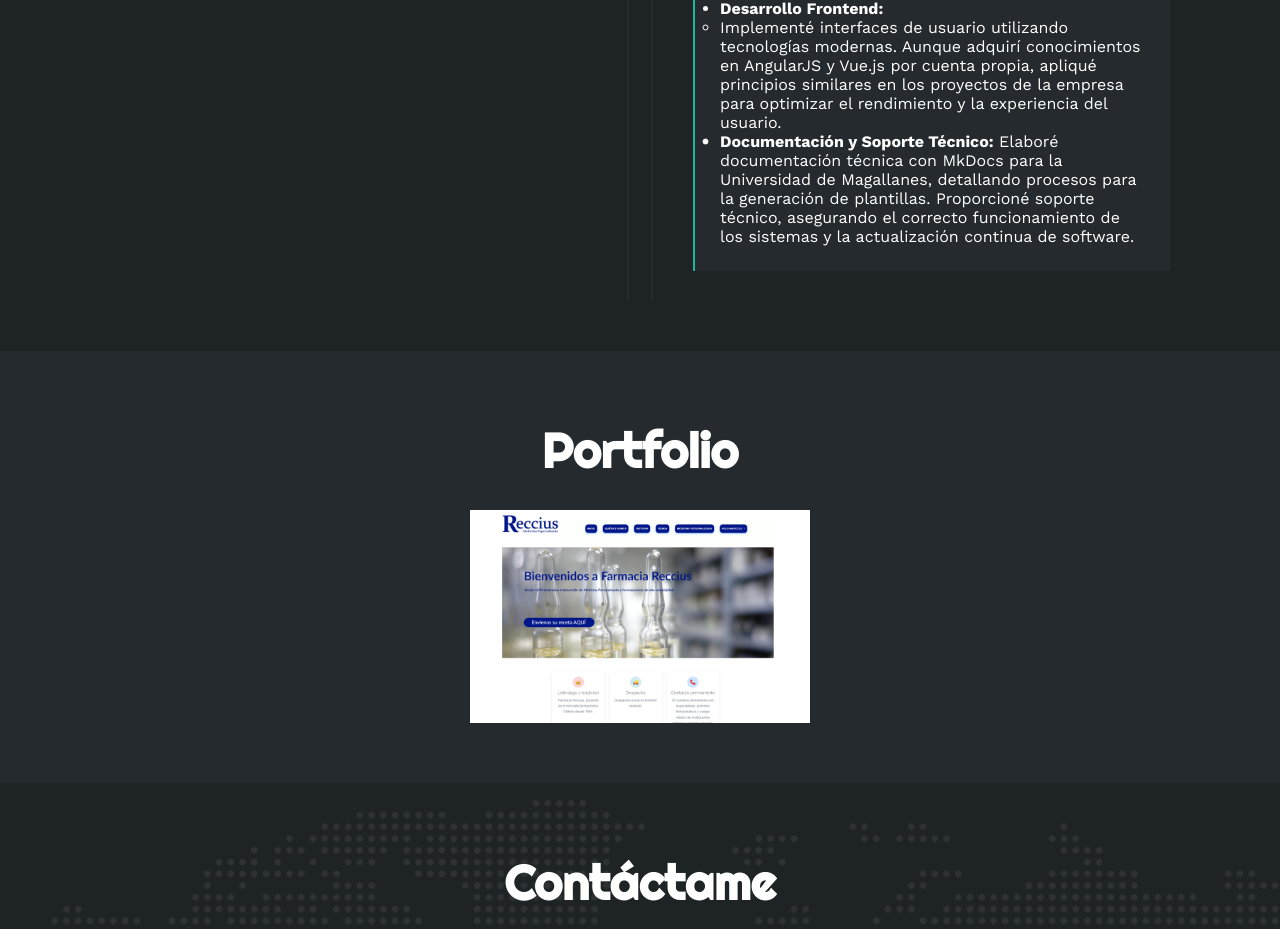
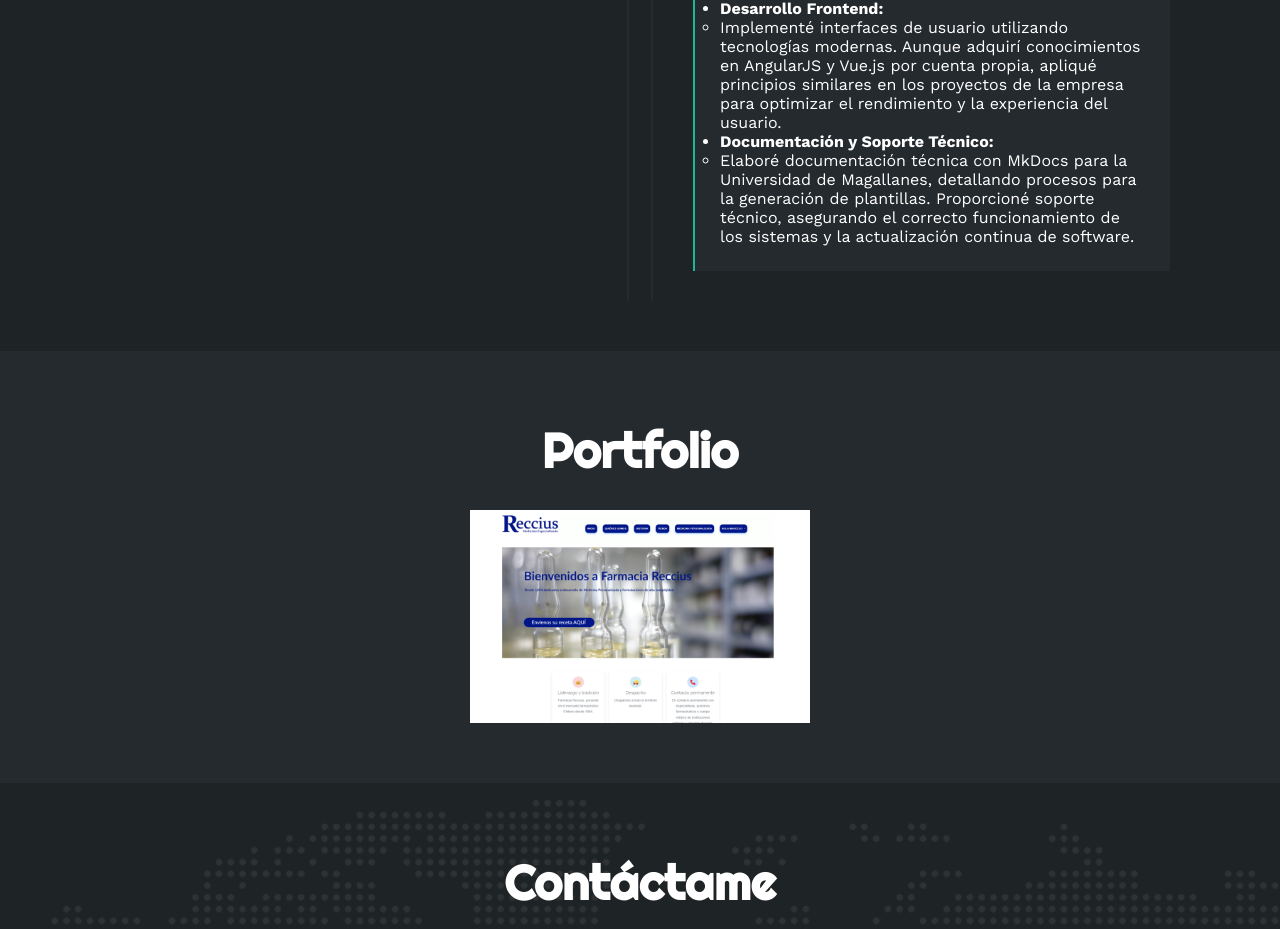
Before and after one commit to zivistanm/Portfolio, a plain HTML site: page index.html in a window 1280 px wide. Shown: the part 3040-3969 px from the top of the page. Drawn offline with nearby package versions, Linux system fonts and the light colour scheme.

Commit message:
Update index.html

```diff
--- a/index.html
+++ b/index.html
@@ -301,9 +301,10 @@
                                     </ul>
                                 </li>
                                 <li>
+                                    <strong>Documentación y Soporte Técnico:</strong>
                                     <ul>
                                         <li>
-                                            <strong>Documentación y Soporte Técnico:</strong> Elaboré documentación técnica con MkDocs para la Universidad de Magallanes, detallando procesos para la generación de plantillas. Proporcioné soporte técnico, asegurando el correcto funcionamiento de los sistemas y la actualización continua de software.
+                                            Elaboré documentación técnica con MkDocs para la Universidad de Magallanes, detallando procesos para la generación de plantillas. Proporcioné soporte técnico, asegurando el correcto funcionamiento de los sistemas y la actualización continua de software.
                                         </li>
                                     </ul>
                                 </li>
```
